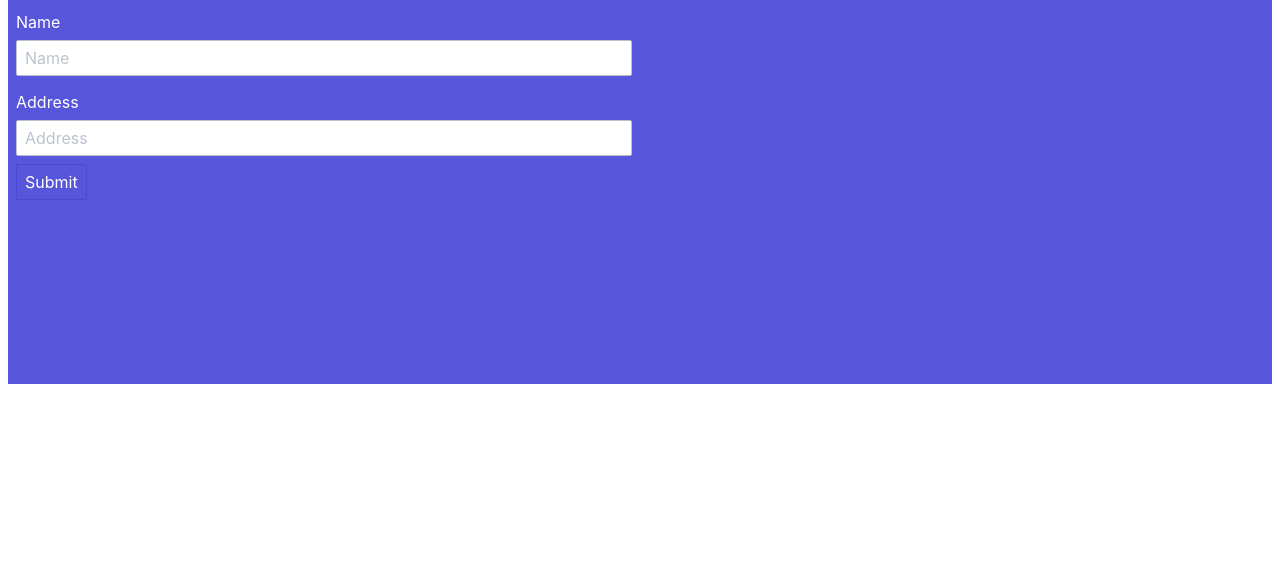
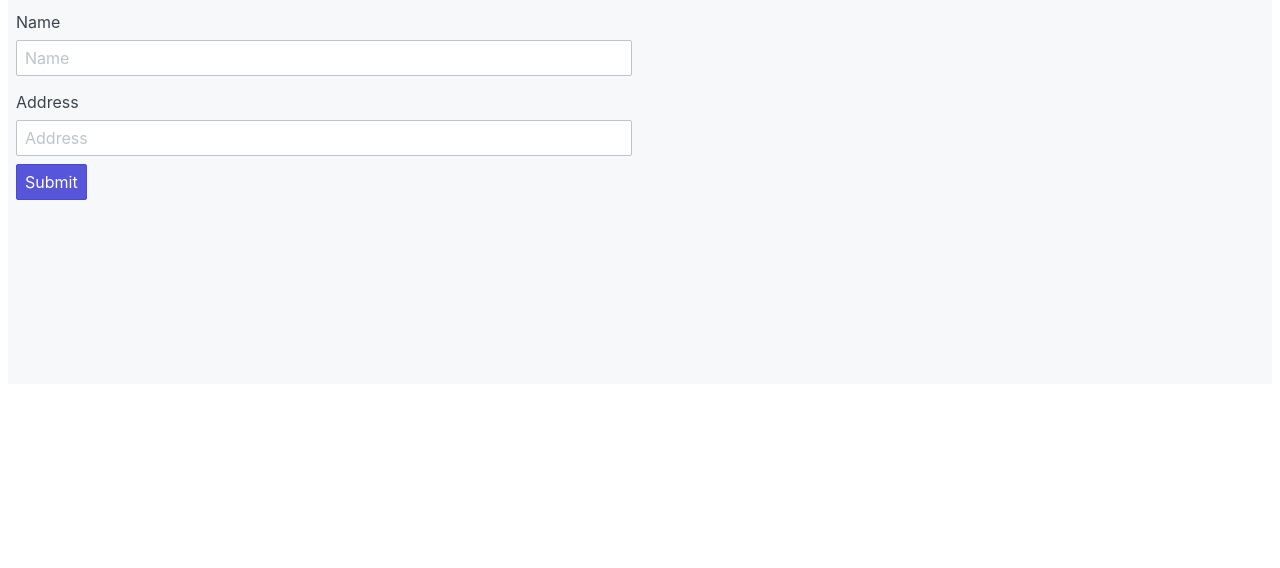
Before and after one commit to simple10/browser-automation, a plain HTML site: page index.html in a window 1280 px wide. Shown: the part 232-800 px from the top of the page. Drawn offline with nearby package versions, Linux system fonts and the light colour scheme.

Commit message:
Update index.html

```diff
--- a/index.html
+++ b/index.html
@@ -3,7 +3,7 @@
 <div class="container">
 
 
-<div class="hero hero-lg bg-primary">
+<div class="hero hero-lg bg-gray">
 <div class="hero-body">
 
 <h1>Enter Shipping Details</h1>
```
